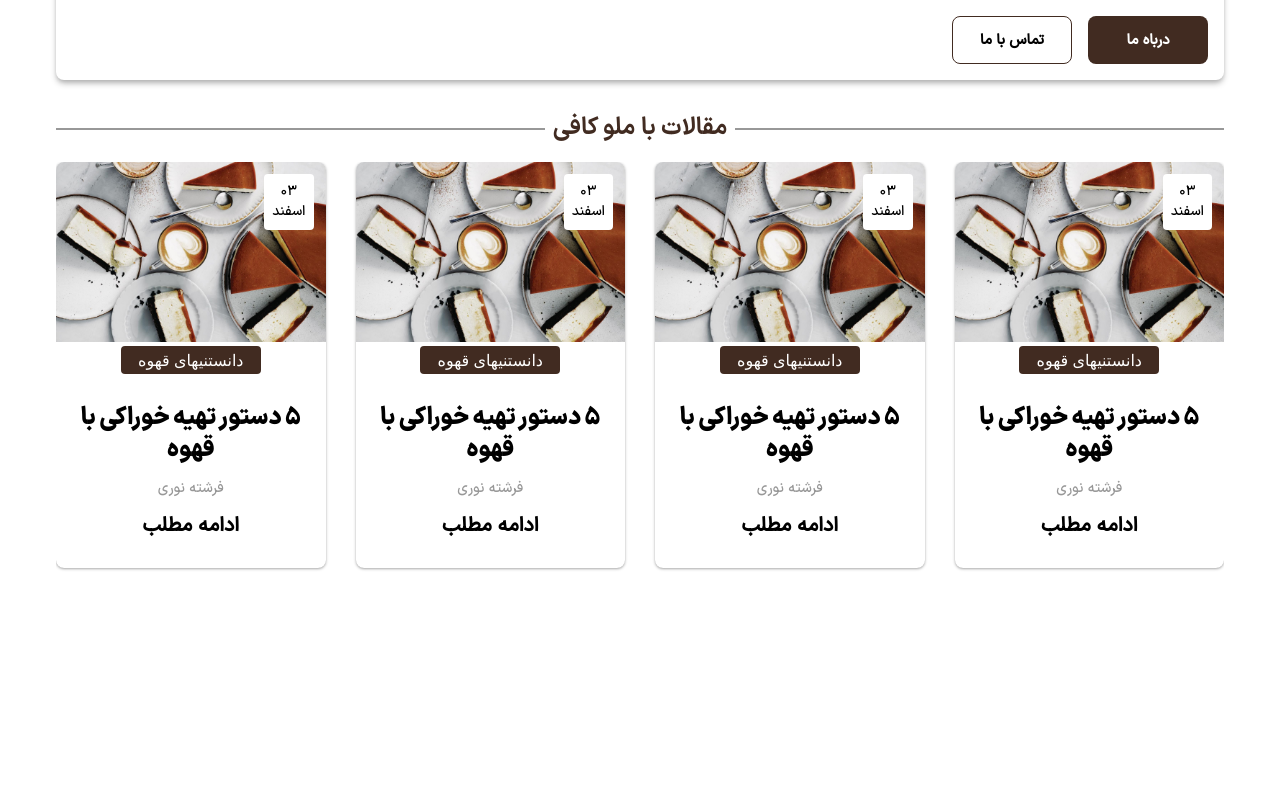
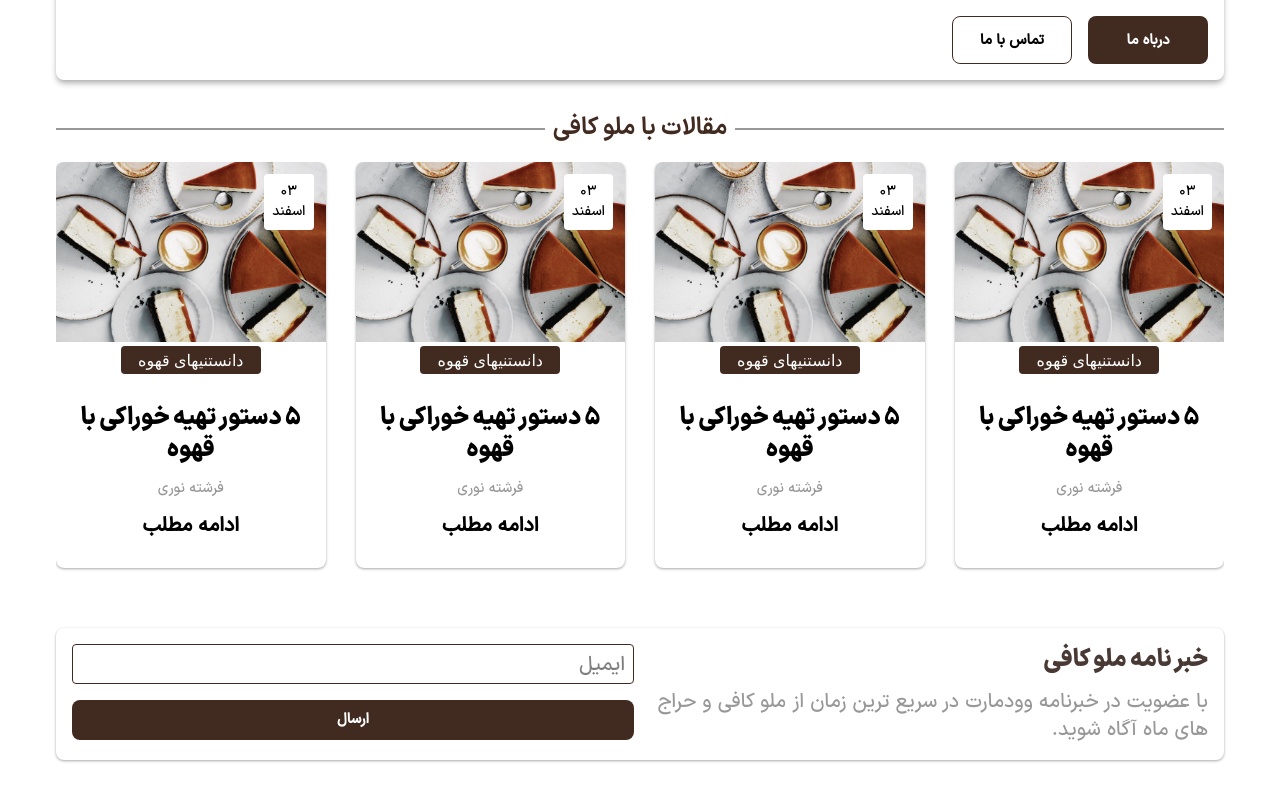
Before and after one commit to mohammadmehdidalvandii/mello-coffee, a Next.js app: page / in a window 1280 px wide. Shown: the part 2783-3583 px from the top of the page. Before the commit the page ends 3483 px from the top, so only its background shows below. Built offline with nearby package versions, Linux system fonts and the light colour scheme.

Commit message:
created section Nesletter for home-page

```diff
--- a/src/app/page.tsx
+++ b/src/app/page.tsx
@@ -9,6 +9,7 @@ import ToolsCoffee from '@/components/template/home/ToolsCoffee/ToolsCoffee'
 import SuggestProducts from '@/components/template/home/SuggestProducts/SuggestProducts'
 import HomeAbout from '@/components/template/home/HomeAbout/HomeAbout'
 import Articles from '@/components/template/home/Articles/Articles'
+import Newsletter from '@/components/template/home/Newsletter/Newsletter'
 
 const page:React.FC = ()=>{
   return (
@@ -23,6 +24,7 @@ const page:React.FC = ()=>{
   <SuggestProducts/>
   <HomeAbout/>
   <Articles/>
+  <Newsletter/>
   <br /><br /><br /><br /><br />
   </>
   )
--- /dev/null
+++ b/src/components/template/home/Newsletter/Newsletter.tsx
@@ -0,0 +1,24 @@
+import React from 'react'
+
+const Newsletter:React.FC = ()=>{
+  return (
+    <section className="block mt-12">
+        <div className="container">
+            <div className="block bg-white shadow shadow-secondary-200 p-4 rounded-lg">
+                <div className="grid lg:grid-cols-2 md:grid-cols-2 sm:grid-cols-1 gap-3">
+                    <div className="block">
+                        <h4 className="block font-iranBlack text-2xl text-primary-300">خبر نامه ملو کافی</h4>
+                        <p className="block font-iranMedium text-xl text-secondary-100 mt-3">با عضویت در خبرنامه وودمارت در سریع ترین زمان از ملو کافی و حراج های ماه آگاه شوید.</p>
+                    </div>
+                    <div className="block ">
+                        <input type="text" className="block w-full h-10 border pr-2 rounded-sm border-primary-100 outline-none   placeholder:font-iranMedium placeholder:text-xl" placeholder='ایمیل'/>
+                        <button className="btn_primary h-10 mt-4 w-full cursor-pointer">ارسال </button>
+                    </div>
+                </div>
+            </div>
+        </div>
+    </section>
+  )
+}
+
+export default Newsletter
```
